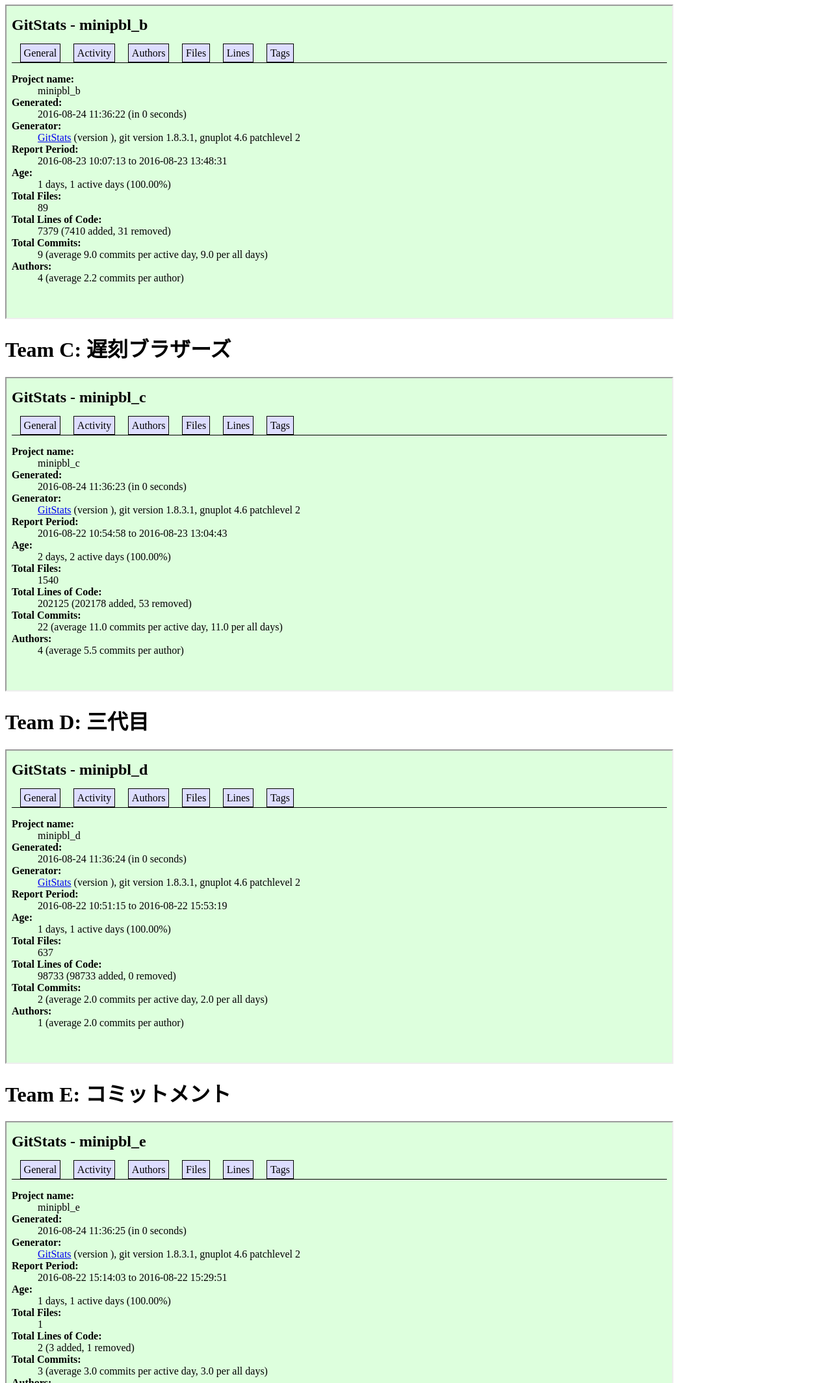
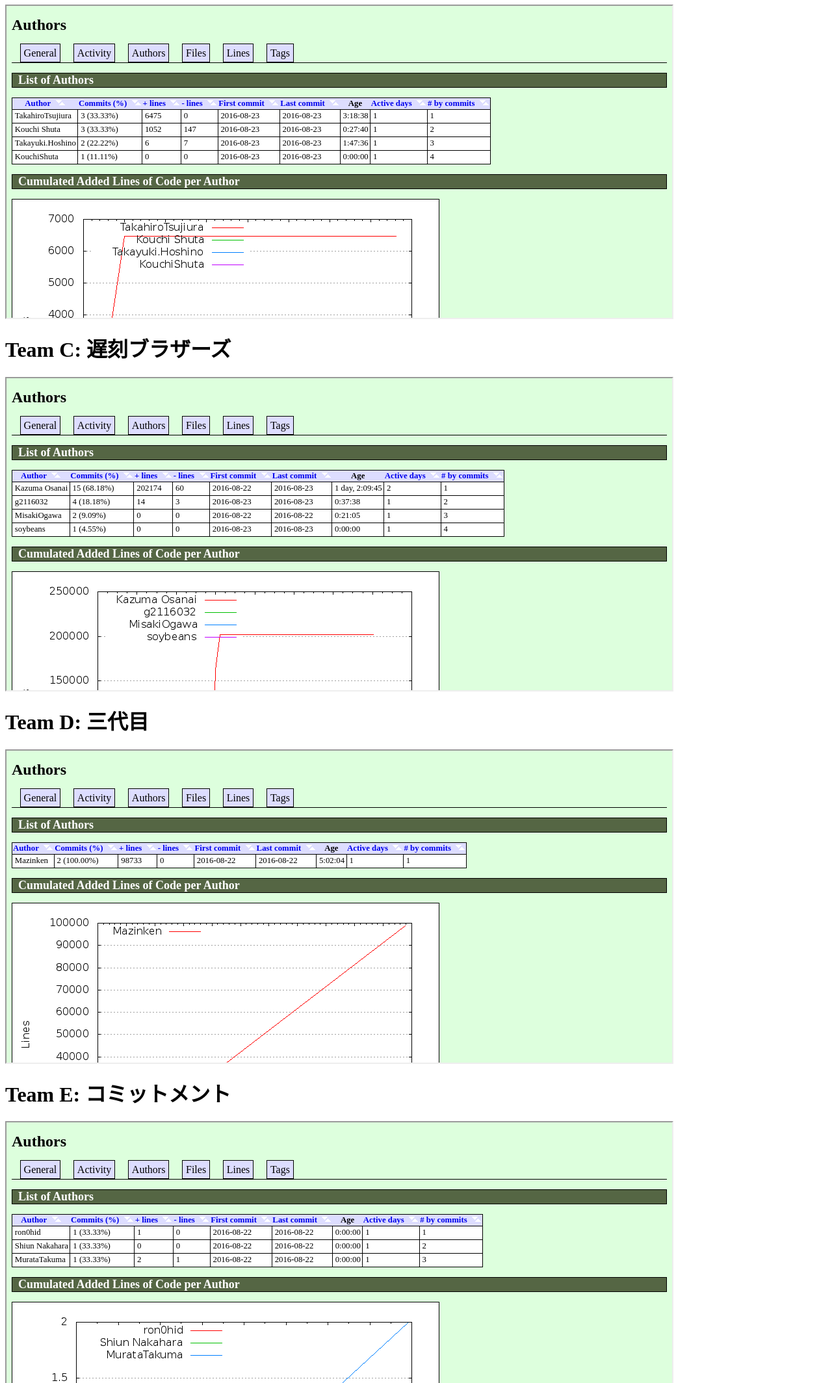
Before and after one commit to enpit2016fun/gitstatistics, a plain HTML site: page index.html in a window 1280 px wide. Shown: the part 672-2800 px from the top of the page at 65% size. Drawn offline with Linux system fonts and the light colour scheme.

Commit message:
Show the authors page in each frame at first, rather than the general page

```diff
--- a/index.html
+++ b/index.html
@@ -5,16 +5,16 @@
 <body>
 <div align="right">Last Update: Wed Aug 24 11:36:26 JST 2016</div>
 <h1>Team A: 日本消防隊</h1>
-<iframe width=1024 height=480 src="stats_a/index.html" scrolling="auto"></iframe>
+<iframe width=1024 height=480 src="stats_a/authors.html" scrolling="auto"></iframe>
 <h1>Team B: raccoon</h1>
-<iframe width=1024 height=480 src="stats_b/index.html" scrolling="auto"></iframe>
+<iframe width=1024 height=480 src="stats_b/authors.html" scrolling="auto"></iframe>
 <h1>Team C: 遅刻ブラザーズ</h1>
-<iframe width=1024 height=480 src="stats_c/index.html" scrolling="auto"></iframe>
+<iframe width=1024 height=480 src="stats_c/authors.html" scrolling="auto"></iframe>
 <h1>Team D: 三代目</h1>
-<iframe width=1024 height=480 src="stats_d/index.html" scrolling="auto"></iframe>
+<iframe width=1024 height=480 src="stats_d/authors.html" scrolling="auto"></iframe>
 <h1>Team E: コミットメント</h1>
-<iframe width=1024 height=480 src="stats_e/index.html" scrolling="auto"></iframe>
+<iframe width=1024 height=480 src="stats_e/authors.html" scrolling="auto"></iframe>
 <h1>Team F: オズボーン</h1>
-<iframe width=1024 height=480 src="stats_f/index.html" scrolling="auto"></iframe>
+<iframe width=1024 height=480 src="stats_f/authors.html" scrolling="auto"></iframe>
 </body>
 </html>
```
